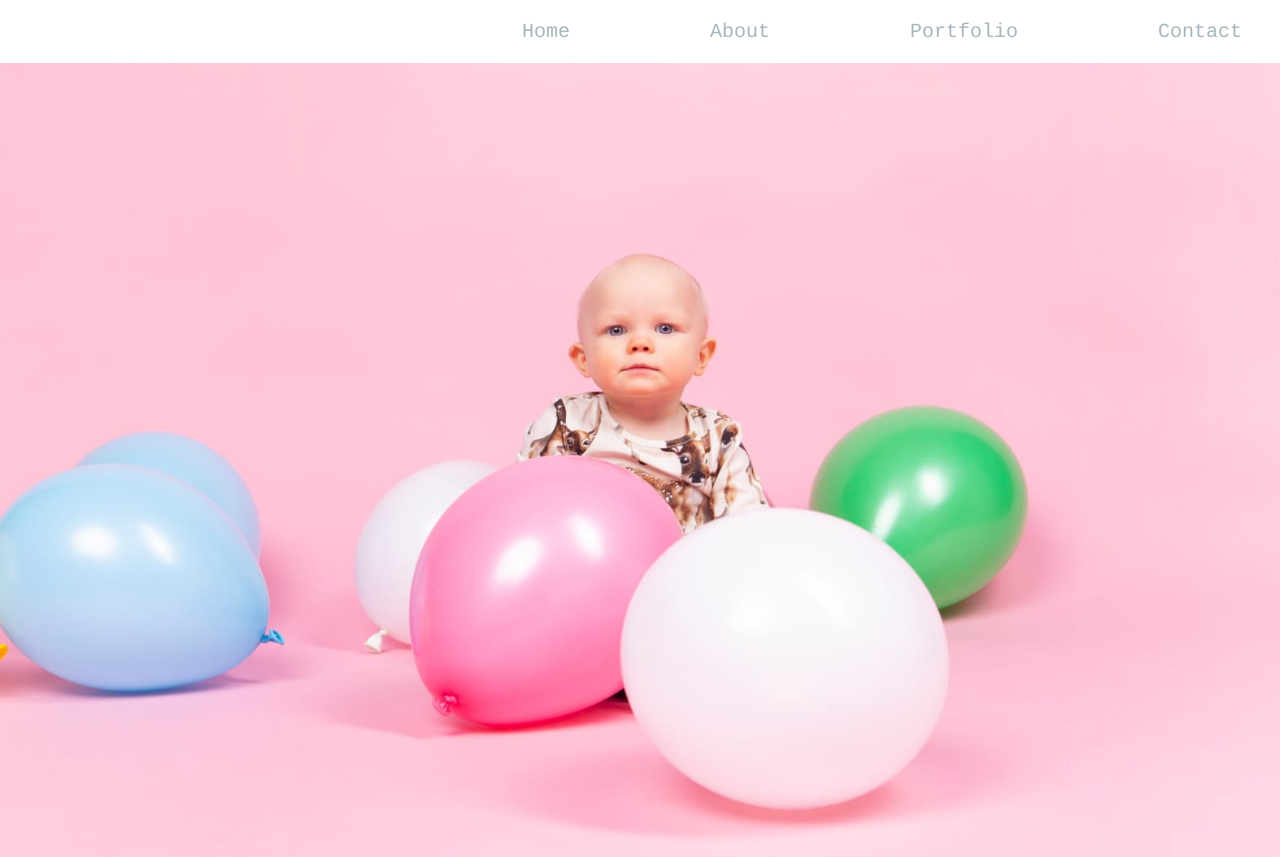
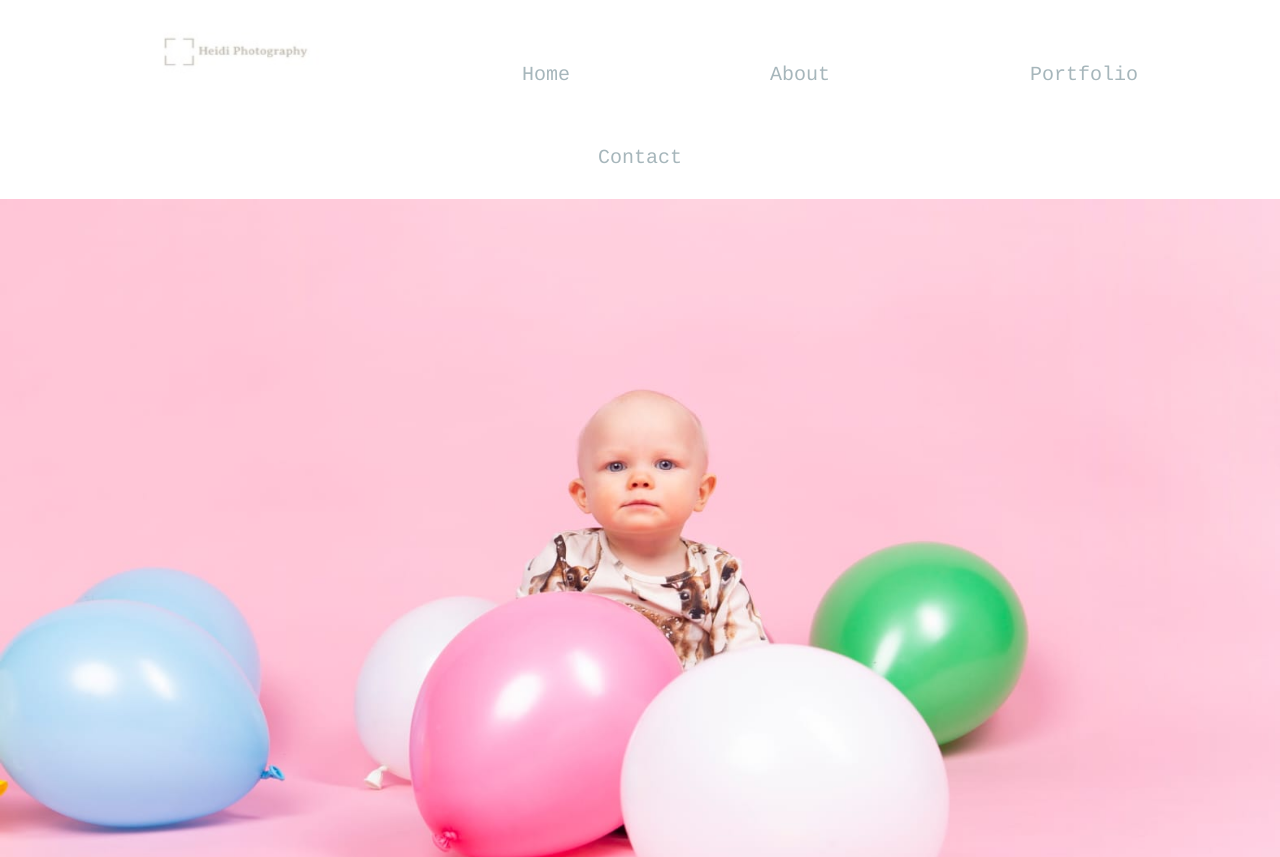
Before and after one commit to alketaademaj/Heidi_photography, a React (Create React App) app in the folder photo/: page / in a window 1280 px wide. Shown: the top 857 px of the page. Built offline with nearby package versions, Linux system fonts and the light colour scheme.

Commit message:
adding the logo to the navigation

```diff
--- a/photo/src/App.css
+++ b/photo/src/App.css
@@ -10,15 +10,15 @@ ul {
   list-style-type: none;
   margin: 0;
   padding: 0;
-  margin-left: 30%;
 }
 li {
   display: inline-flex;
   width: auto;
-  padding-left: 100px;
-  margin: 20px;
+  margin: 30px;
   font-family: Courier, monospace;
   font-size: 20px;
+  padding-left: 70px;
+  padding-right: 70px;
 }
 .color {
   color: #a6b6bb;
--- a/photo/src/App.js
+++ b/photo/src/App.js
@@ -14,6 +14,9 @@ function App() {
       <div className="App">
         <nav>
           <ul>
+            <li>
+              <Link className="color" to="/"><img alt="logo" src="/img/logo1.PNG" width="180px" height="50px"></img></Link>
+            </li>
             <li>
               <Link className="color" to="/">Home</Link>
             </li>
```
Also changed, not shown: photo/public/img/Logo.jfif (added), photo/public/img/logo1.PNG (added).
